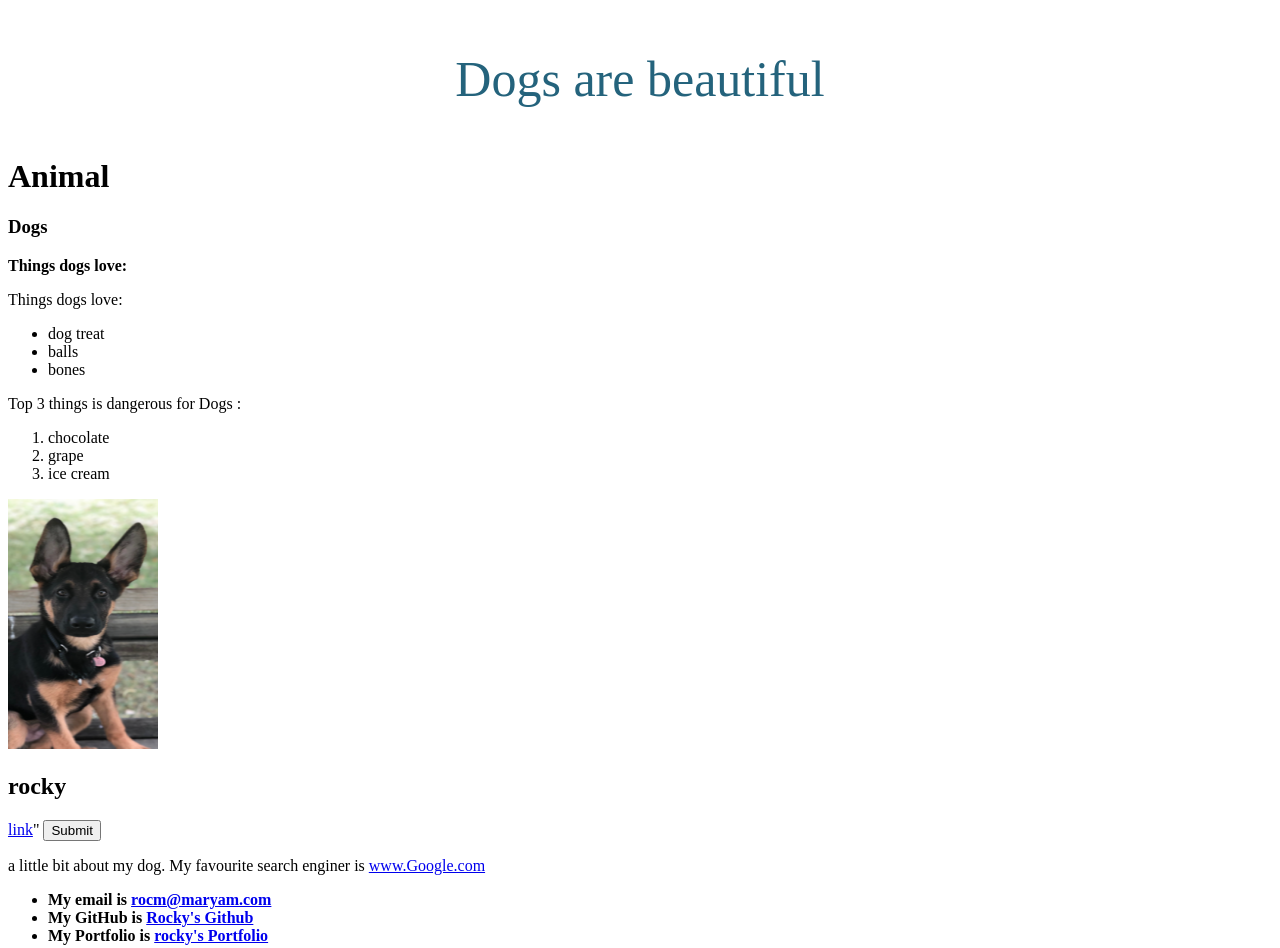
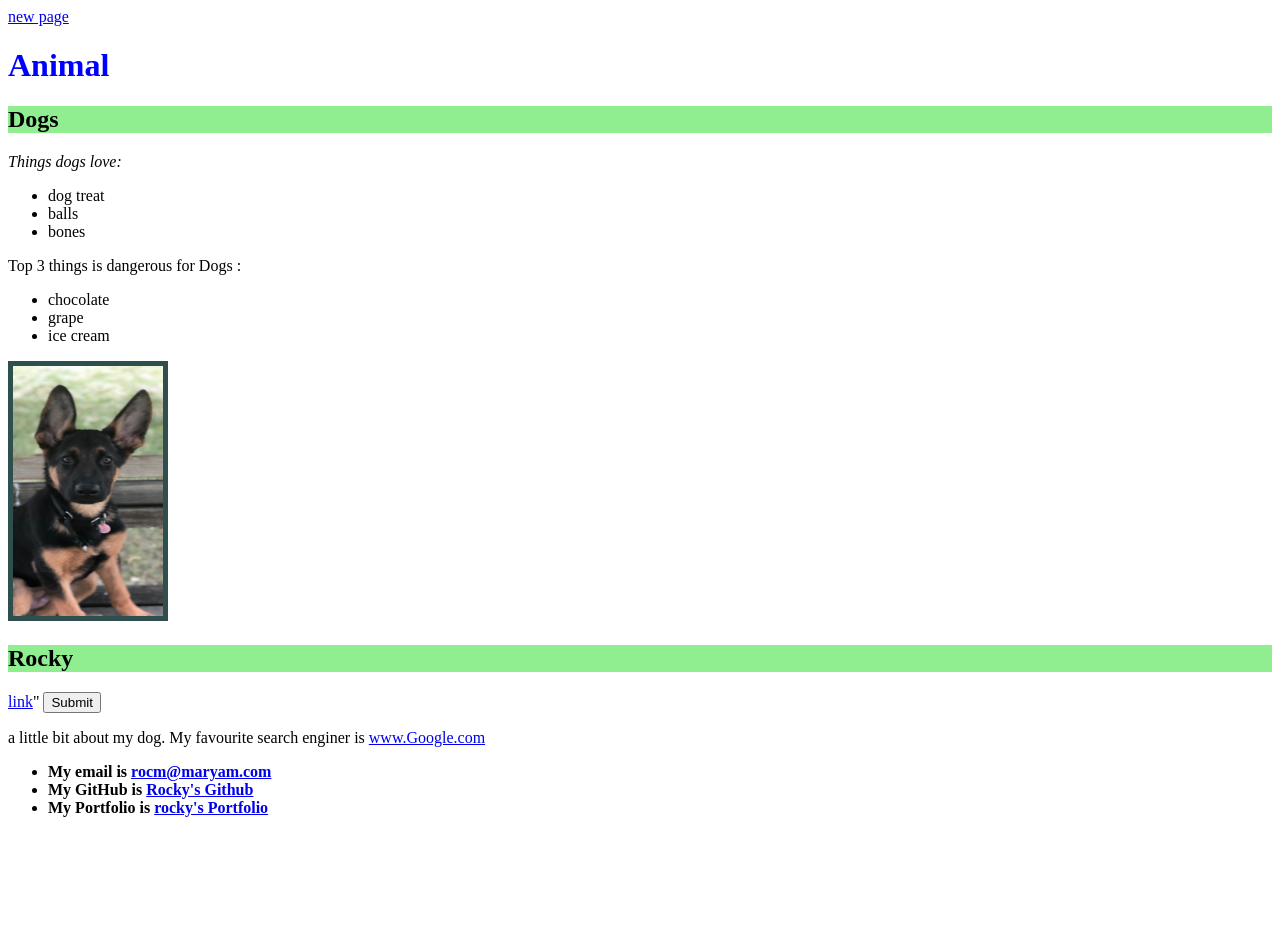
Before and after one commit to Maria2023/dogs, a plain HTML site: page bio.html in a window 1280 px wide. After the commit the page ends 833 px from the top, so only its background shows below. Drawn offline with Linux system fonts and the light colour scheme.

Commit message:
my files

```diff
--- a/bio.html
+++ b/bio.html
@@ -1,35 +1,35 @@
 <!DOCTYPE html>
  <html>
-     <Head>
-         <title > </title>
-         <p style="color:rgb(36, 99, 124); font-size:50px; text-align: center"> Dogs are beautiful </p>
-         <h1 style="font-size:xx-large"> Animal </h1>
-         <h3>Dogs</h3>
-         <b>Things dogs love:</b>
 
+     <head>
+      <title>Dogs are beautiful</title>
          <link href="rocky.css" rel="stylesheet" type="text/css">
      </head>
 
+      <body>
+       <a href="test/newpage.html">new page</a>
+        <h1 style="font-size:xx-large; color: blue"> Animal </h1>
+        <h2>Dogs</h2>
 
 
-    <body>
-         <p>Things dogs love:</p>
+        <p><i>Things dogs love:</i></p>
         <ul>
-          <li> dog treat </li>
+          <li>dog treat </li>
           <li>balls</li>
           <li>bones</li>
         </ul>
+
         <p>Top 3 things is dangerous for Dogs :</p>
-        <ol>
+        <ul>
           <li>chocolate</li>
           <li>grape</li>
           <li>ice cream</li>
-        </ol>
-        <h1 style=" font-size: 20px; text-align: center"></h1>
+        </ul>
 
-            <img src="IMG_0147.png"  height="250" width="150" title=" Rocky is an angle"> <div>
+            <img src="IMG_0147.png"  height="250" width="150" title="Rocky is an angle" style="border-width:5px; border-style: solid; border-color:darkslategray;">
+            <div>
 
-                <div id="Rocky"><h2>rocky</h2></div>
+                <div id="Rocky"><h2>Rocky</h2></div>
                 <div id="biobox"><a href="IMG_0147.png"> link</a>"
                    <button type="submit">Submit</button>
                 <p>a little bit about my dog. My favourite search enginer is <a href="https://www.google.com">www.Google.com</a></p>
--- a/rocky.css
+++ b/rocky.css
@@ -1,12 +1,9 @@
 
-h1 {
-    text-decoration: blue
-#Animal {border-style:solid; boder-width:5px;
-border-color: gray;
-background-color: yellow;}
+h1 {color: blue;}
 
-h2{background-color: cornflowerblue-
-biobox {
+h2{background-color:lightgreen}
+
+    biobox {
     align: centert;
     text-align:center;
     display: inline;
```
Also changed, not shown: 1 other file.
